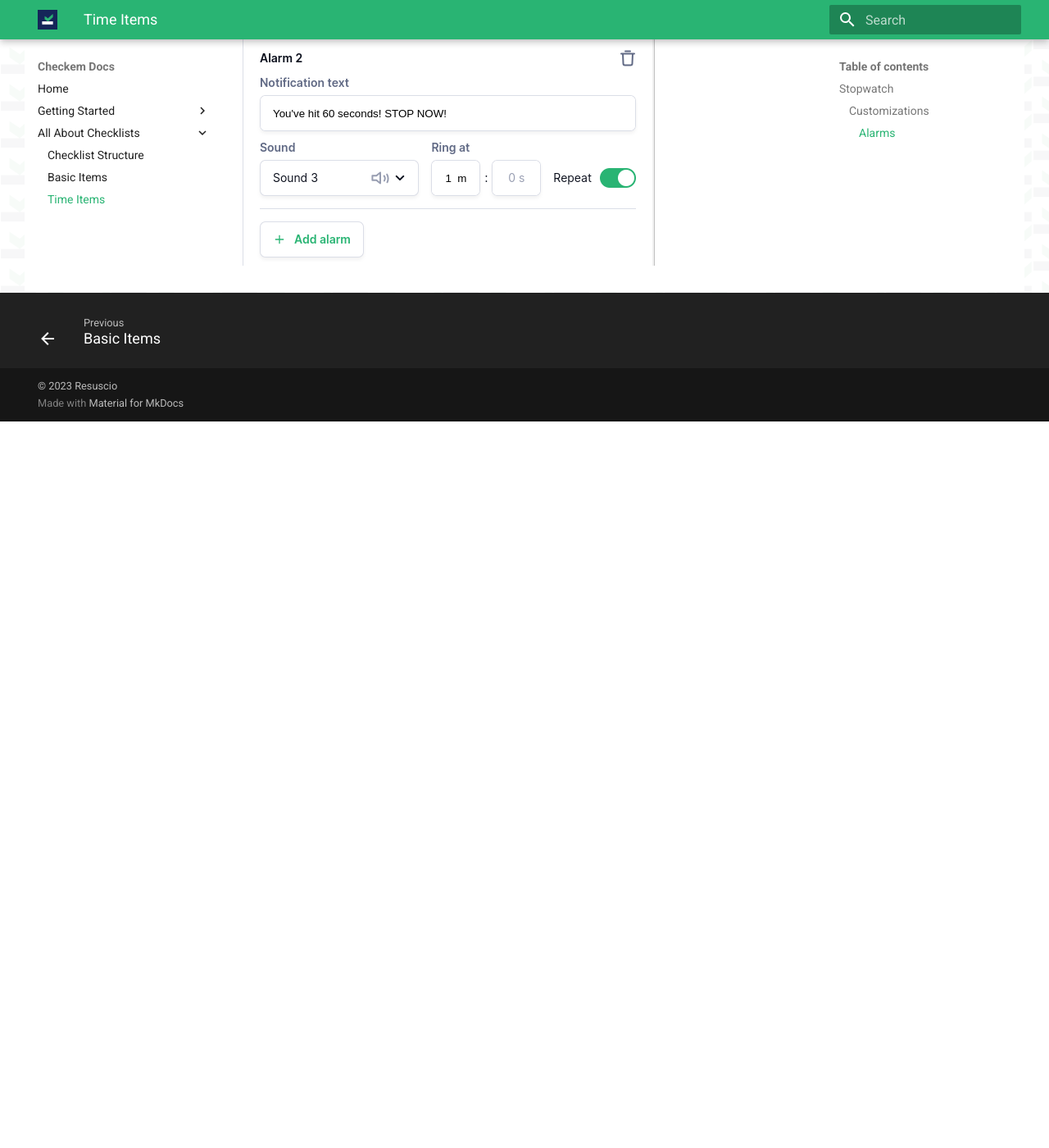
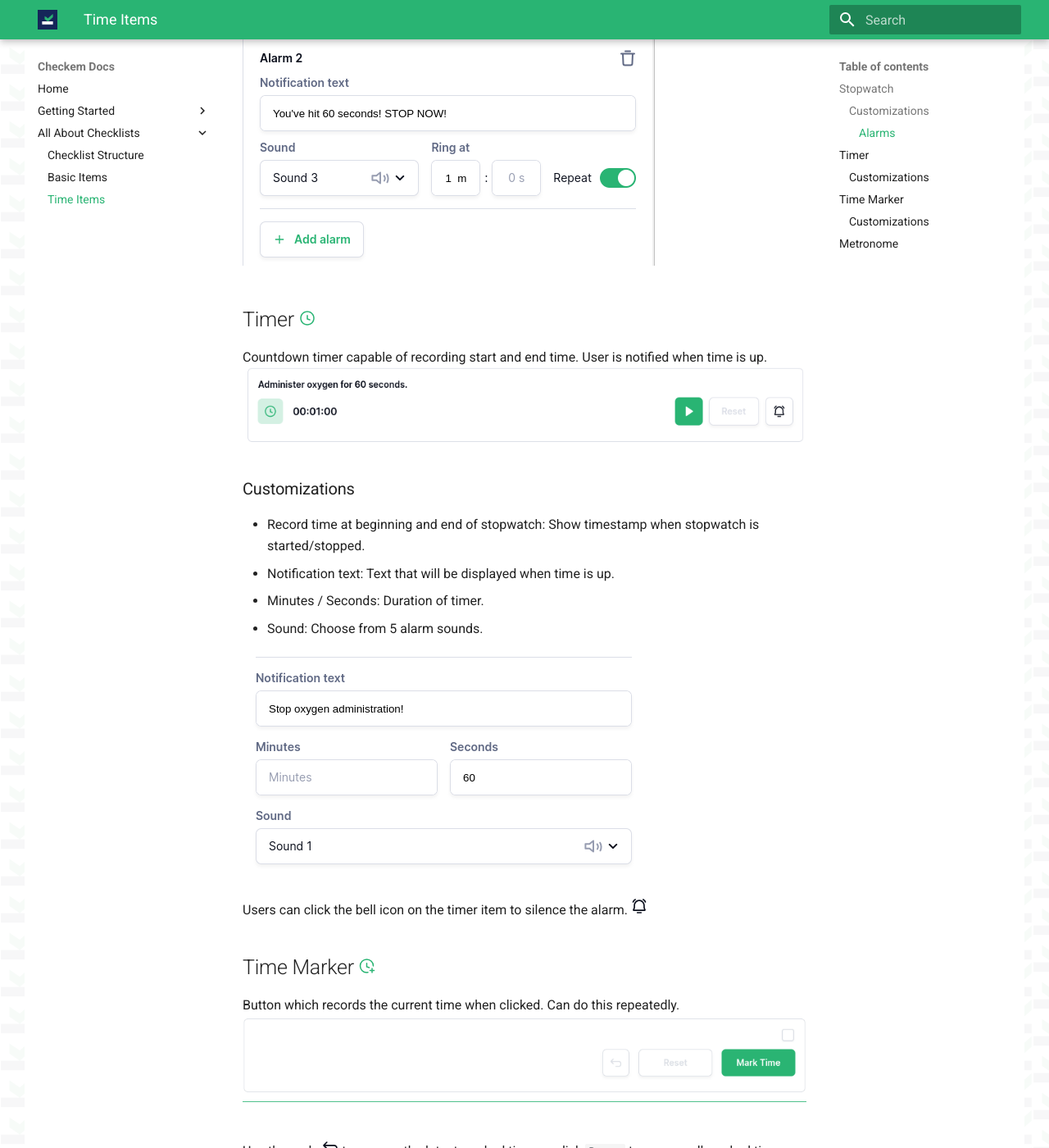
Before and after one commit to resuscio-tech/checkem-docs, an MkDocs documentation site: the page built from docs/checklists/time-items.md, in a window 1280 px wide and 1400 px high, scrolled down 886 px. Shown: the whole window at 82% size. Built offline with MkDocs 1.6.1 and Material for MkDocs 9.7.7, drawn with Linux system fonts in a browser that asks for light colours; before the commit the page ends 1399 px from its top, so only the background shows below that; some of the changed text lies outside the part shown.

Commit message:
added time items

```diff
--- a/docs/checklists/time-items.md
+++ b/docs/checklists/time-items.md
@@ -11,3 +11,37 @@
 Users can click the bell icon on the stopwatch item to silence alarms. ![Bell icon](../images/bell-icon.svg)
 
 ![Stopwatch alarm customization](../images/stopwatch-alarms.png)
+
+## Timer ![Timer icon](../images/timer-icon.svg)
+Countdown timer capable of recording start and end time. User is notified when time is up.
+![Timer item](../images/timer.png)
+
+### Customizations
+- Record time at beginning and end of stopwatch: Show timestamp when stopwatch is started/stopped.
+- Notification text: Text that will be displayed when time is up.
+- Minutes / Seconds: Duration of timer.
+- Sound: Choose from 5 alarm sounds.
+
+![Timer customization](../images/timer-alarm.png)
+
+Users can click the bell icon on the timer item to silence the alarm. ![Bell icon](../images/bell-icon.svg)
+
+## Time Marker ![Time Marker icon](../images/time-marker-icon.svg)
+Button which records the current time when clicked. Can do this repeatedly.
+![Time Marker item](../images/time-marker.gif)
+
+Use the undo ![undo icon](../images/undo-icon.svg) to remove the latest marked time, or click `Reset` to remove all marked times.
+
+### Customizations
+Button text: Change the button text. Default is `Mark Time`.
+
+## Metronome ![Metronome icon](../images/metronome-icon.svg)
+Metronome for keeping pace. When button is pressed, audio is emitted at the desired rate.
+There are 2 configurations for the Metronome app:
+
+- CPR: *Continuous, Continuous+10 BPM Ventilations, 30:2, 15:2*
+- Ventilations: *8, 10, 12, 16, 20, 25, and 30 beats per minute*
+
+| CPR | Ventilations |
+| --- | --- |
+| ![Metronome in CPR configuration](../images/metronome-cpr.png) | ![Metronome in Ventilations configuration](../images/metronome-ventilations.png)
```
Also changed, not shown: docs/images/metronome-cpr.png (added), docs/images/metronome-icon.svg (added), docs/images/metronome-ventilations.png (added), docs/images/time-marker-icon.svg (added), docs/images/time-marker.gif (added), docs/images/timer-alarm.png (added), docs/images/timer-icon.svg (added), docs/images/timer.png (added), docs/images/undo-icon.svg (added).
